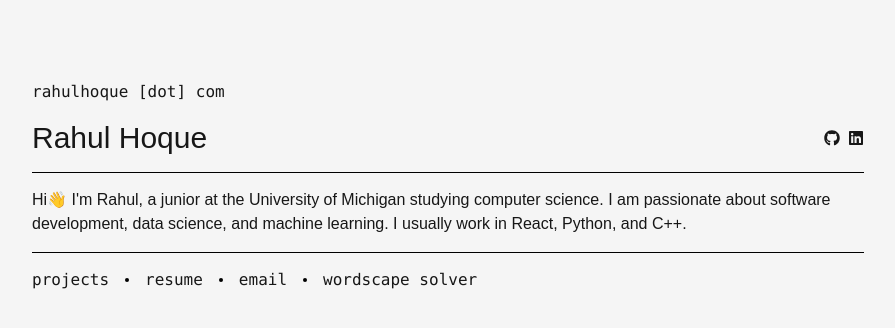
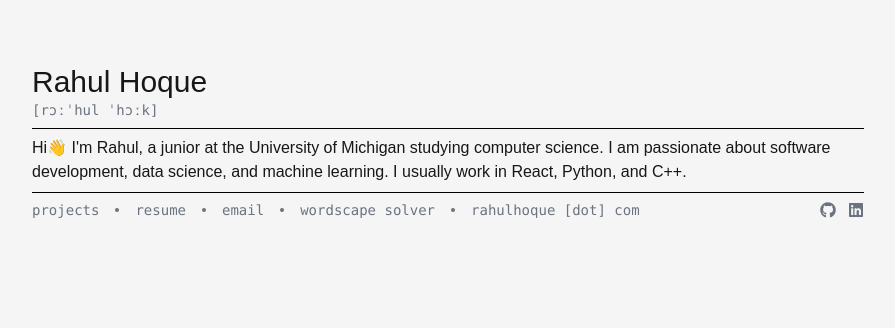
Before and after one commit to HoqueUM/portfolio-2, a Next.js app: page / in a window 1280 px wide. Shown: the top 328 px of the page, without its empty margins (192-1087 px from the left). Built offline with nearby package versions, Linux system fonts and the light colour scheme.

Commit message:
update homepage

```diff
--- a/app/globals.css
+++ b/app/globals.css
@@ -45,9 +45,9 @@ body {
   height: 2px;
   bottom: -4px;
   left: 0;
-  background-color: black;
+  background-color: rgb(107 114 128);
   transform: scaleX(0);
-  transform-origin: bottom right;
+  transform-origin: bottom left;
   transition: transform 0.3s ease-out;
 }
 
@@ -126,6 +126,6 @@ body {
   display: inline-block;
   width: 4px;
   height: 4px;
-  background-color: black;
+  background-color: rgb(107 114 128);
   border-radius: 50%;
 }
--- a/app/page.tsx
+++ b/app/page.tsx
@@ -1,22 +1,17 @@
 "use client";
-import { FaGithub, FaLinkedin  } from "react-icons/fa";
-import Link from "next/link";
+import { FaGithub, FaLinkedin } from "react-icons/fa";
 
 export default function Home() {
   return (
     <div className="min-h-screen relative">
       <main className="px-4 sm:px-8 pt-16 pb-24 max-w-4xl mx-auto">
-      <nav className="top-0 pb-4 pt-4">
-        <div className="flex">
-          <Link href="/"><div className="font-mono trace">rahulhoque [dot] com</div></Link>
+        <div className="space-y-2">
+          <div className="flex items-start justify-between w-full">
+            <div className="flex flex-col">
+              <h1 className="text-3xl font-medium">Rahul Hoque</h1>
+              <p className="font-mono text-sm text-gray-500 align-text-bottom">[rɔːˈhul ˈhɔːk]</p>
             </div>
-      </nav>
-        <div className="space-y-4">
-          <div className="flex flex-col sm:flex-row justify-between items-start sm:items-center">
-            <h1 className="text-3xl font-medium">Rahul Hoque</h1>
-            <div className="text-right flex flex-row gap-2">
-              <a href="https://github.com/HoqueUM/" target="_blank"><FaGithub /></a>
-              <a href="https://www.linkedin.com/in/rahul-hoque/" target="blank"><FaLinkedin /></a>
+            <div className="flex items-end self-end gap-4">
             </div>
           </div>
 
@@ -30,14 +25,27 @@ export default function Home() {
           </div>
 
           <div className='w-full h-[.01rem] bg-black mt-2'></div>
-            <div className="flex flex-row gap-4 font-mono items-center">
+          <div className="flex flex-row items-center justify-between w-full text-gray-500 font-mono text-sm">
+          <div className="flex flex-row gap-4 items-center">
             <a href="/projects/" className="trace"><p>projects</p></a>
             <div className="bullet"></div>
-                <a href="https://drive.google.com/file/d/1-Kkd105lWaRqflDbkSNRE-_fVm_iPPsF/view" target="_blank" className="trace"><p>resume</p></a>
+            <a href="https://drive.google.com/file/d/1-Kkd105lWaRqflDbkSNRE-_fVm_iPPsF/view" target="_blank" className="trace text-gray-500"><p>resume</p></a>
             <div className="bullet"></div>
-                <a href="mailto:rhoque@umich.edu"className="trace"><p>email</p></a>
+            <a href="mailto:rhoque@umich.edu" className="trace"><p>email</p></a>
             <div className="bullet"></div>
             <a href="/wordscapes-solver/" className="trace"><p>wordscape solver</p></a>
+            <div className="bullet"></div>
+            <div className="text-gray-500">rahulhoque [dot] com</div>
+          </div>
+
+          <div className="flex flex-row gap-3 items-center ml-auto">
+            <a href="https://github.com/HoqueUM/" target="_blank" className=" hover:text-gray-800 transition-colors">
+              <FaGithub size={16} />
+            </a>
+            <a href="https://www.linkedin.com/in/rahul-hoque/" target="_blank" className=" hover:text-gray-800 transition-colors">
+              <FaLinkedin size={16} />
+            </a>
+          </div>
         </div>
         </div>
       </main>
```
Also changed, not shown: public/headshot.jpeg (added). Lines whose indentation alone changed are shown as unchanged.
